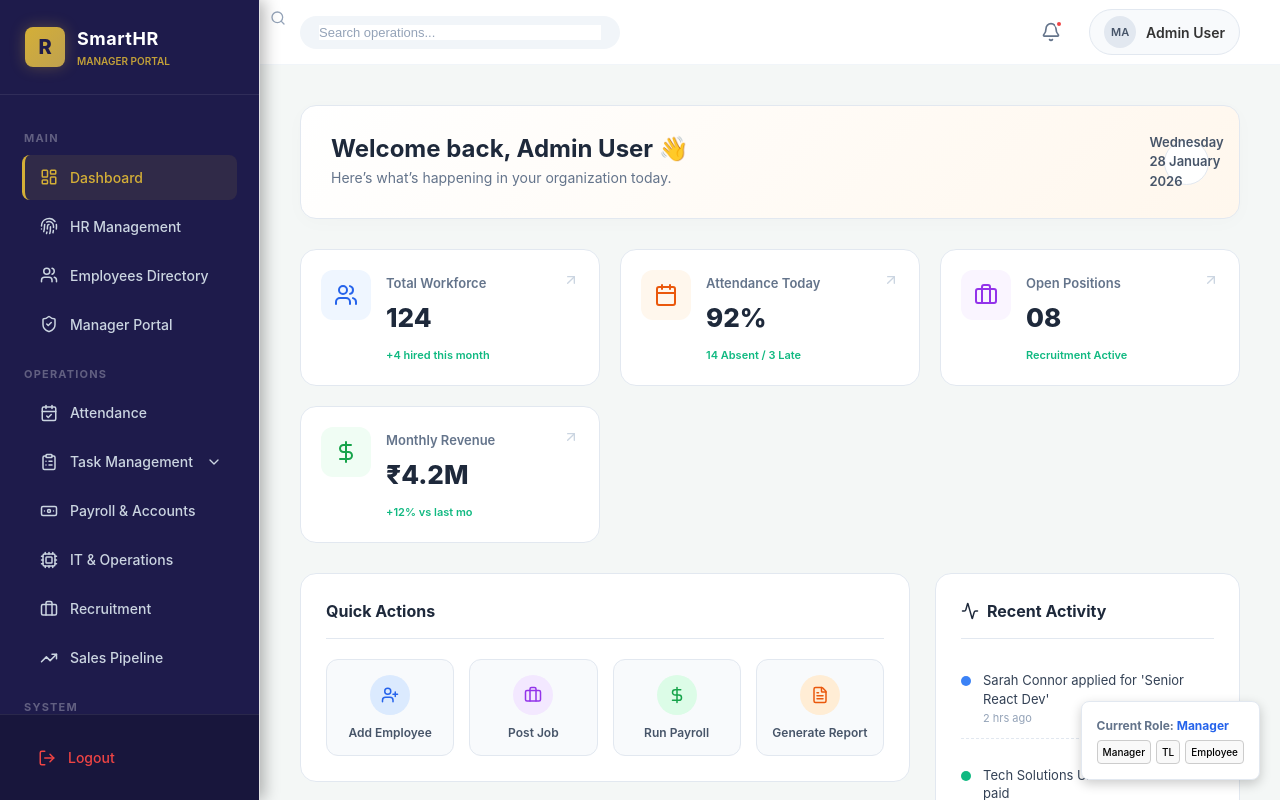
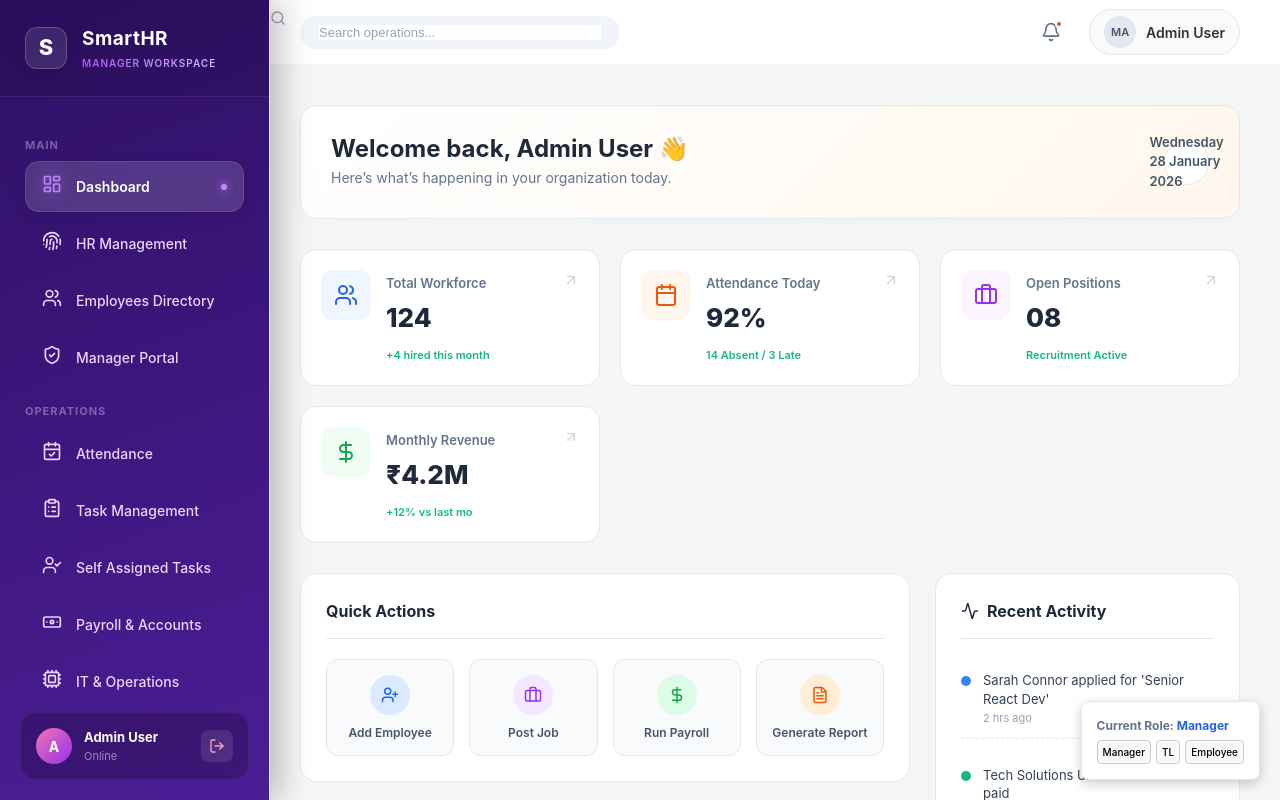
Before and after one commit to Ragulkumar7/hrms, a React app in the folder frontend/: page / in a window 1280 px wide. Built offline with nearby package versions, Linux system fonts and the light colour scheme; the HTML template or start-up script is replaced by a standard one.

Commit message:
selfassigned tast

```diff
--- a/frontend/src/App.jsx
+++ b/frontend/src/App.jsx
@@ -172,7 +172,7 @@ function App() {
 
                 {/* --- ADDED THIS SPECIFIC ROUTE FOR SUBDIRECTORY --- */}
                 <Route
-                  path="/tasks/self-assigned"
+                  path="self-task"
                   element={<SelfAssignedTask />}
                 />
 
--- a/frontend/src/components/Sidebar.jsx
+++ b/frontend/src/components/Sidebar.jsx
@@ -1,167 +1,73 @@
-import React, { useState, useEffect } from "react";
-import { Link, useLocation } from "react-router-dom";
-import { useUser } from "../context/UserContext";
+import React, { useState, useEffect } from 'react';
+import { Link, useLocation } from 'react-router-dom';
+import { useUser } from '../context/UserContext';
 import {
-  LayoutDashboard,
-  CalendarCheck,
-  ClipboardList,
-  Banknote,
-  Users,
-  Briefcase,
-  TrendingUp,
-  Settings,
-  Cpu,
-  FileText,
-  LogOut,
-  ShieldCheck,
-  Fingerprint,
-  Menu,
-  X,
-  ChevronDown,
-  ListTodo,
-} from "lucide-react";
+  LayoutDashboard, CalendarCheck, ClipboardList, Banknote,
+  Users, Briefcase, TrendingUp, Settings, Cpu, FileText,
+  LogOut, ShieldCheck, Fingerprint, Menu, X, UserCheck
+} from 'lucide-react';
 
 const Sidebar = () => {
   const location = useLocation();
   const { user } = useUser();
-  const [isOpen, setIsOpen] = useState(false); // Teammate's mobile state
-  const [isTaskOpen, setIsTaskOpen] = useState(false); // Your dropdown state
+  const [isOpen, setIsOpen] = useState(false);
 
-  // Close sidebar automatically when route changes (Mobile)
-  useEffect(() => {
-    setIsOpen(false);
-  }, [location]);
+  useEffect(() => { setIsOpen(false); }, [location]);
 
-  // CORRECTION: Automatically keep the dropdown open if we are on a sub-path
-  useEffect(() => {
-    if (location.pathname.startsWith("/tasks")) {
-      setIsTaskOpen(true);
-    }
-  }, [location.pathname]);
-
-  // --- MENU CONFIGURATION (With your subItems added) ---
+  // --- MENU ITEMS ---
   const sections = [
     {
-      label: "Main",
+      label: 'Main',
       items: [
-        {
-          name: "Dashboard",
-          path: "/",
-          icon: <LayoutDashboard size={18} />,
-          allowed: ["Manager", "TL", "Employee"],
+        { name: 'Dashboard', path: '/', icon: <LayoutDashboard size={20} />, allowed: ['Manager', 'TL', 'Employee'] },
+        { name: 'Team Lead Portal', path: '/teamlead', icon: <Users size={20} />, allowed: ['TL'] },
+        { name: 'HR Management', path: '/hrManagement', icon: <Fingerprint size={20} />, allowed: ['Manager', 'TL'] },
+        { name: 'Employees Directory', path: '/employees', icon: <Users size={20} />, allowed: ['Manager'] },
+        { name: 'Manager Portal', path: '/manager', icon: <ShieldCheck size={20} />, allowed: ['Manager', 'TL'] },
+      ]
     },
     {
-          name: "Team Lead Portal",
-          path: "/teamlead",
-          icon: <Users size={18} />,
-          allowed: ["TL"],
+      label: 'Operations',
+      items: [
+        { name: 'Attendance', path: '/attendance', icon: <CalendarCheck size={20} />, allowed: ['Manager', 'TL', 'Employee'] },
+        { name: 'Task Management', path: '/tasks', icon: <ClipboardList size={20} />, allowed: ['Manager', 'TL', 'Employee'] },
+        // --- NEW ITEM ADDED HERE ---
+        { name: 'Self Assigned Tasks', path: '/self-task', icon: <UserCheck size={20} />, allowed: ['Manager', 'TL', 'Employee'] },
+        { name: 'Payroll & Accounts', path: '/payroll', icon: <Banknote size={20} />, allowed: ['Manager'] },
+        { name: 'IT & Operations', path: '/it', icon: <Cpu size={20} />, allowed: ['Manager'] },
+        { name: 'Recruitment', path: '/recruitment', icon: <Briefcase size={20} />, allowed: ['Manager'] },
+        { name: 'Sales Pipeline', path: '/sales', icon: <TrendingUp size={20} />, allowed: ['Manager', 'TL'] },
+      ]
     },
     {
-          name: "HR Management",
-          path: "/hrManagement",
-          icon: <Fingerprint size={18} />,
-          allowed: ["Manager", "TL"],
-        },
-        {
-          name: "Employees Directory",
-          path: "/employees",
-          icon: <Users size={18} />,
-          allowed: ["Manager"],
-        },
-        {
-          name: "Manager Portal",
-          path: "/manager",
-          icon: <ShieldCheck size={18} />,
-          allowed: ["Manager", "TL"],
-        },
-      ],
-    },
-    {
-      label: "Operations",
+      label: 'System',
       items: [
-        {
-          name: "Attendance",
-          path: "/attendance",
-          icon: <CalendarCheck size={18} />,
-          allowed: ["Manager", "TL", "Employee"],
-        },
-        {
-          name: "Task Management",
-          path: "/tasks",
-          icon: <ClipboardList size={18} />,
-          allowed: ["Manager", "TL", "Employee"],
-          // Your subdirectory items integrated here
-          subItems: [
-            {
-              name: "Self Assigned Task",
-              path: "/tasks/self-assigned",
-              icon: <ListTodo size={16} />,
-            },
-          ],
-        },
-        {
-          name: "Payroll & Accounts",
-          path: "/payroll",
-          icon: <Banknote size={18} />,
-          allowed: ["Manager"],
-        },
-        {
-          name: "IT & Operations",
-          path: "/it",
-          icon: <Cpu size={18} />,
-          allowed: ["Manager"],
-        },
-        {
-          name: "Recruitment",
-          path: "/recruitment",
-          icon: <Briefcase size={18} />,
-          allowed: ["Manager"],
-        },
-        {
-          name: "Sales Pipeline",
-          path: "/sales",
-          icon: <TrendingUp size={18} />,
-          allowed: ["Manager", "TL"],
-        },
-      ],
-    },
-    {
-      label: "System",
-      items: [
-        {
-          name: "Reports & PDF",
-          path: "/reports",
-          icon: <FileText size={18} />,
-          allowed: ["Manager", "TL"],
-        },
-        {
-          name: "Settings",
-          path: "/settings",
-          icon: <Settings size={18} />,
-          allowed: ["Manager", "TL", "Employee"],
-        },
-      ],
-    },
+        { name: 'Reports', path: '/reports', icon: <FileText size={20} />, allowed: ['Manager', 'TL'] },
+        { name: 'Settings', path: '/settings', icon: <Settings size={20} />, allowed: ['Manager', 'TL', 'Employee'] },
+      ]
+    }
   ];
 
-  const activeSections = sections
-    .map((section) => ({
+  const activeSections = sections.map(section => ({
     ...section,
-      items: section.items.filter((item) => item.allowed.includes(user.role)),
-    }))
-    .filter((section) => section.items.length > 0);
+    items: section.items.filter(item => item.allowed.includes(user.role))
+  })).filter(section => section.items.length > 0);
 
   return (
     <>
       <style>
         {`
           :root {
-            --rup-bg: #1e1b4b;
-            --rup-text: #cbd5e1;
-            --rup-accent: #D4AF37;
-            --rup-hover: rgba(255, 255, 255, 0.05);
+            /* --- PREMIUM ROYAL PURPLE THEME --- */
+            --sb-bg-start: #2E1065;   /* Deep Violet */
+            --sb-bg-end: #4C1D95;     /* Rich Purple */
+            --sb-text: #E9D5FF;       /* Light Lavender */
+            --sb-active-bg: rgba(255, 255, 255, 0.15); /* Glass Effect */
+            --sb-hover-bg: rgba(255, 255, 255, 0.05);
+            --sb-accent: #C084FC;     /* Bright Purple Accent */
           }
 
+          /* Main Wrapper */
           .sidebar-wrapper {
             display: flex;
             height: 100vh;
@@ -170,195 +76,203 @@ const Sidebar = () => {
             z-index: 1000;
           }
 
+          /* Sidebar Container */
           .sidebar {
-            width: 260px;
-            min-width: 260px;
-            background-color: var(--rup-bg);
-            color: var(--rup-text);
+            width: 270px;
+            min-width: 270px;
+            /* Premium Gradient Background */
+            background-image: linear-gradient(160deg, var(--sb-bg-start) 0%, var(--sb-bg-end) 100%);
             height: 100vh;
             display: flex;
             flex-direction: column;
-            box-shadow: 4px 0 15px rgba(0,0,0,0.3);
+            box-shadow: 10px 0 30px rgba(0,0,0,0.25); /* Deep Shadow */
             font-family: 'Inter', sans-serif;
-            transition: transform 0.3s ease-in-out;
+            color: var(--sb-text);
+            transition: transform 0.3s ease;
           }
 
+          /* --- HEADER --- */
           .sidebar-header {
             padding: 25px;
             display: flex;
             align-items: center;
-            justify-content: space-between;
+            gap: 15px;
+            background: rgba(0,0,0,0.1); /* Subtle darkening */
             border-bottom: 1px solid rgba(255,255,255,0.08);
           }
 
-          .brand-container { display: flex; align-items: center; gap: 12px; }
-          .logo-box {
-            width: 40px; height: 40px;
-            background: linear-gradient(135deg, var(--rup-accent), #bfa14f);
-            color: #1e1b4b; border-radius: 8px;
-            display: flex; align-items: center; justify-content: center;
-            font-size: 20px; font-weight: 800;
-            box-shadow: 0 0 15px rgba(212, 175, 55, 0.3);
+          .logo-glass {
+            width: 42px;
+            height: 42px;
+            background: rgba(255,255,255,0.1);
+            backdrop-filter: blur(10px);
+            border: 1px solid rgba(255,255,255,0.2);
+            border-radius: 12px;
+            display: flex;
+            align-items: center;
+            justify-content: center;
+            color: white;
+            font-size: 22px;
+            font-weight: 800;
+            box-shadow: 0 4px 15px rgba(0,0,0,0.1);
           }
 
-          .brand-info { display: flex; flex-direction: column; justify-content: center; }
-          .brand-name { font-size: 18px; font-weight: 700; color: #fff; letter-spacing: 0.5px; }
-          .brand-badge { font-size: 10px; font-weight: 600; text-transform: uppercase; color: var(--rup-accent); opacity: 0.9; margin-top: 2px; }
+          .brand-info { display: flex; flex-direction: column; }
+          .brand-name { font-size: 19px; font-weight: 700; color: #fff; letter-spacing: 0.5px; }
+          .brand-badge {
+            font-size: 10px; font-weight: 600; text-transform: uppercase;
+            background: linear-gradient(90deg, #A855F7, #D8B4FE);
+            -webkit-background-clip: text;
+            -webkit-text-fill-color: transparent;
+            margin-top: 2px; letter-spacing: 1px;
+          }
 
-          .nav-container { flex: 1; overflow-y: auto; padding: 20px 12px; }
+          /* --- NAVIGATION --- */
+          .nav-container { flex: 1; overflow-y: auto; padding: 20px 15px; }
           .nav-container::-webkit-scrollbar { width: 4px; }
           .nav-container::-webkit-scrollbar-thumb { background: rgba(255,255,255,0.1); border-radius: 10px; }
 
-          .nav-section-label { padding: 15px 12px 8px; font-size: 11px; font-weight: 700; text-transform: uppercase; color: rgba(255,255,255,0.3); letter-spacing: 1.2px; }
-
-          .nav-item {
-            display: flex; align-items: center; gap: 12px; padding: 12px 15px;
-            color: var(--rup-text); text-decoration: none; border-radius: 8px;
-            transition: all 0.2s ease; font-size: 14px; font-weight: 500;
-            margin-bottom: 4px; border-left: 3px solid transparent;
+          .nav-label {
+            font-size: 11px; font-weight: 700; text-transform: uppercase;
+            color: rgba(233, 213, 255, 0.4); margin: 20px 0 8px 10px; letter-spacing: 1px;
           }
 
-          .nav-item:hover { background: var(--rup-hover); color: #fff; padding-left: 18px; }
-
-          .nav-item.active {
-            background: rgba(212, 175, 55, 0.1); color: var(--rup-accent);
-            font-weight: 600; border-left-color: var(--rup-accent);
+          /* Menu Item - Floating Card Style */
+          .nav-item {
+            display: flex; align-items: center; justify-content: space-between;
+            padding: 12px 16px; margin-bottom: 6px;
+            color: var(--sb-text); text-decoration: none;
+            border-radius: 14px; /* Rounded Cards */
+            transition: all 0.3s cubic-bezier(0.25, 0.8, 0.25, 1);
+            font-size: 14px; font-weight: 500;
+            border: 1px solid transparent;
           }
 
-          .sub-menu {
-            margin-left: 35px;
-            border-left: 1px solid rgba(255,255,255,0.1);
-            padding-left: 10px;
+          /* Hover State */
+          .nav-item:hover {
+            background: var(--sb-hover-bg);
+            color: #fff;
+            transform: translateX(3px);
           }
 
-          .logout-section { padding: 20px; border-top: 1px solid rgba(255,255,255,0.08); background: rgba(0,0,0,0.2); }
-          .nav-item.logout { color: #ef4444; margin: 0; }
-          .nav-item.logout:hover { background: rgba(239, 68, 68, 0.1); color: #fca5a5; }
+          /* Active State - Glassmorphism */
+          .nav-item.active {
+            background: var(--sb-active-bg);
+            border: 1px solid rgba(255,255,255,0.1);
+            color: #fff;
+            font-weight: 600;
+            box-shadow: 0 4px 15px rgba(0,0,0,0.1);
+            backdrop-filter: blur(5px);
+          }
 
-          /* MOBILE RESPONSIVE */
+          .nav-item.active .nav-icon {
+            color: var(--sb-accent);
+            filter: drop-shadow(0 0 8px rgba(192, 132, 252, 0.5));
+          }
+
+          .nav-content { display: flex; align-items: center; gap: 14px; }
+          .active-dot { width: 6px; height: 6px; background: var(--sb-accent); border-radius: 50%; box-shadow: 0 0 8px var(--sb-accent); }
+
+          /* --- PROFILE CARD (Footer) --- */
+          .profile-card {
+            margin: 20px;
+            padding: 15px;
+            background: rgba(0,0,0,0.2);
+            border-radius: 16px;
+            border: 1px solid rgba(255,255,255,0.05);
+            display: flex;
+            align-items: center;
+            justify-content: space-between;
+          }
+
+          .profile-info { display: flex; align-items: center; gap: 12px; }
+          .avatar-circle {
+            width: 36px; height: 36px;
+            background: linear-gradient(135deg, #F472B6, #9333EA);
+            border-radius: 50%;
+            display: flex; align-items: center; justify-content: center;
+            font-weight: 700; color: white; font-size: 14px;
+          }
+          .user-details h4 { margin: 0; font-size: 13px; color: white; }
+          .user-details p { margin: 0; font-size: 11px; color: rgba(255,255,255,0.5); }
+
+          .logout-btn {
+            background: rgba(255,255,255,0.1);
+            border: none;
+            width: 32px; height: 32px;
+            border-radius: 8px;
+            display: flex; align-items: center; justify-content: center;
+            color: #FCA5A5; cursor: pointer; transition: 0.2s;
+          }
+          .logout-btn:hover { background: #EF4444; color: white; }
+
+          /* --- MOBILE --- */
           .mobile-toggle { display: none; }
-          .mobile-close-btn { display: none; }
           .sidebar-overlay { display: none; }
 
           @media (max-width: 968px) {
             .mobile-toggle {
               display: flex; position: fixed; top: 15px; left: 15px; z-index: 1100;
-              background: var(--rup-bg); color: var(--rup-accent);
-              border: 1px solid rgba(255,255,255,0.1); padding: 10px; border-radius: 8px; cursor: pointer;
+              background: var(--sb-bg-end); color: white; border: none;
+              padding: 10px; border-radius: 8px; cursor: pointer; box-shadow: 0 4px 10px rgba(0,0,0,0.2);
             }
-            .sidebar { position: fixed; left: 0; top: 0; transform: translateX(-100%); z-index: 1200; }
+            .sidebar { position: fixed; left: 0; top: 0; height: 100vh; transform: translateX(-100%); z-index: 1200; }
             .sidebar.open { transform: translateX(0); }
             .sidebar-overlay {
               display: block; position: fixed; top: 0; left: 0; width: 100%; height: 100%;
-              background: rgba(0,0,0,0.6); backdrop-filter: blur(3px); z-index: 1150;
-              opacity: 0; pointer-events: none; transition: opacity 0.3s ease;
+              background: rgba(0,0,0,0.6); backdrop-filter: blur(4px); z-index: 1150;
+              opacity: 0; pointer-events: none; transition: opacity 0.3s;
             }
             .sidebar-overlay.visible { opacity: 1; pointer-events: auto; }
-            .mobile-close-btn { display: block; background: none; border: none; color: rgba(255,255,255,0.5); cursor: pointer; }
+            .close-btn { background: none; border: none; color: white; cursor: pointer; }
           }
         `}
       </style>
 
+      {/* Mobile Toggle */}
       <button className="mobile-toggle" onClick={() => setIsOpen(true)}>
         <Menu size={24} />
       </button>
 
-      <div
-        className={`sidebar-overlay ${isOpen ? "visible" : ""}`}
-        onClick={() => setIsOpen(false)}
-      />
+      {/* Overlay */}
+      <div className={`sidebar-overlay ${isOpen ? 'visible' : ''}`} onClick={() => setIsOpen(false)} />
 
       <div className="sidebar-wrapper">
-        <aside className={`sidebar ${isOpen ? "open" : ""}`}>
+        <aside className={`sidebar ${isOpen ? 'open' : ''}`}>
+
+          {/* Header */}
           <div className="sidebar-header">
-            <div className="brand-container">
-              <div className="logo-box">R</div>
+            <div className="logo-glass">S</div>
             <div className="brand-info">
               <span className="brand-name">SmartHR</span>
-                <span className="brand-badge">{user.role} Portal</span>
+              <span className="brand-badge">{user.role} Workspace</span>
+            </div>
+            {/* Close Button (Mobile Only) */}
+            <div className="mobile-only" style={{marginLeft:'auto'}}>
+                 {/* CSS will handle visibility */}
             </div>
           </div>
-            <button
-              className="mobile-close-btn"
-              onClick={() => setIsOpen(false)}
-            >
-              <X size={20} />
-            </button>
-          </div>
 
+          {/* Navigation */}
           <div className="nav-container">
             {activeSections.map((section, sIndex) => (
               <div key={sIndex}>
-                <div className="nav-section-label">{section.label}</div>
+                <div className="nav-label">{section.label}</div>
                 <nav>
                   {section.items.map((item, iIndex) => {
                     const isActive = location.pathname === item.path;
-                    const hasSubItems =
-                      item.subItems && item.subItems.length > 0;
-
                     return (
-                      <div key={iIndex}>
-                        <div
-                          className={`nav-item ${isActive ? "active" : ""}`}
-                          style={{
-                            cursor: "pointer",
-                            justifyContent: "space-between",
-                          }}
-                          onClick={() =>
-                            hasSubItems && setIsTaskOpen(!isTaskOpen)
-                          }
-                        >
                       <Link
                         to={item.path}
-                            style={{
-                              display: "flex",
-                              alignItems: "center",
-                              gap: "12px",
-                              textDecoration: "none",
-                              color: "inherit",
-                              flex: 1,
-                            }}
+                        key={iIndex}
+                        className={`nav-item ${isActive ? 'active' : ''}`}
                       >
-                            {item.icon}
+                        <div className="nav-content">
+                          <span className="nav-icon">{item.icon}</span>
                           <span>{item.name}</span>
+                        </div>
+                        {isActive && <div className="active-dot"></div>}
                       </Link>
-                          {hasSubItems && (
-                            <ChevronDown
-                              size={16}
-                              style={{
-                                transform: isTaskOpen
-                                  ? "rotate(180deg)"
-                                  : "rotate(0deg)",
-                                transition: "0.3s",
-                              }}
-                            />
-                          )}
-                        </div>
-
-                        {/* Sub-menu Integrated here */}
-                        {hasSubItems && isTaskOpen && (
-                          <div className="sub-menu">
-                            {item.subItems.map((sub, subIdx) => {
-                              const isSubActive =
-                                location.pathname === sub.path;
-                              return (
-                                <Link
-                                  to={sub.path}
-                                  key={subIdx}
-                                  className={`nav-item ${isSubActive ? "active" : ""}`}
-                                  style={{
-                                    fontSize: "13px",
-                                    padding: "10px 15px",
-                                  }}
-                                >
-                                  {sub.icon}
-                                  <span>{sub.name}</span>
-                                </Link>
-                              );
-                            })}
-                          </div>
-                        )}
-                      </div>
                     );
                   })}
                 </nav>
@@ -366,12 +280,22 @@ const Sidebar = () => {
             ))}
           </div>
 
-          <div className="logout-section">
-            <Link to="/logout" className="nav-item logout">
-              <LogOut size={18} />
-              <span>Logout</span>
+          {/* New Premium Footer (User Profile) */}
+          <div className="profile-card">
+            <div className="profile-info">
+              <div className="avatar-circle">
+                {user.name.charAt(0)}
+              </div>
+              <div className="user-details">
+                <h4>{user.name}</h4>
+                <p>Online</p>
+              </div>
+            </div>
+            <Link to="/logout" className="logout-btn">
+              <LogOut size={16} />
             </Link>
           </div>
+
         </aside>
       </div>
     </>
```
Lines whose indentation alone changed are shown as unchanged.
